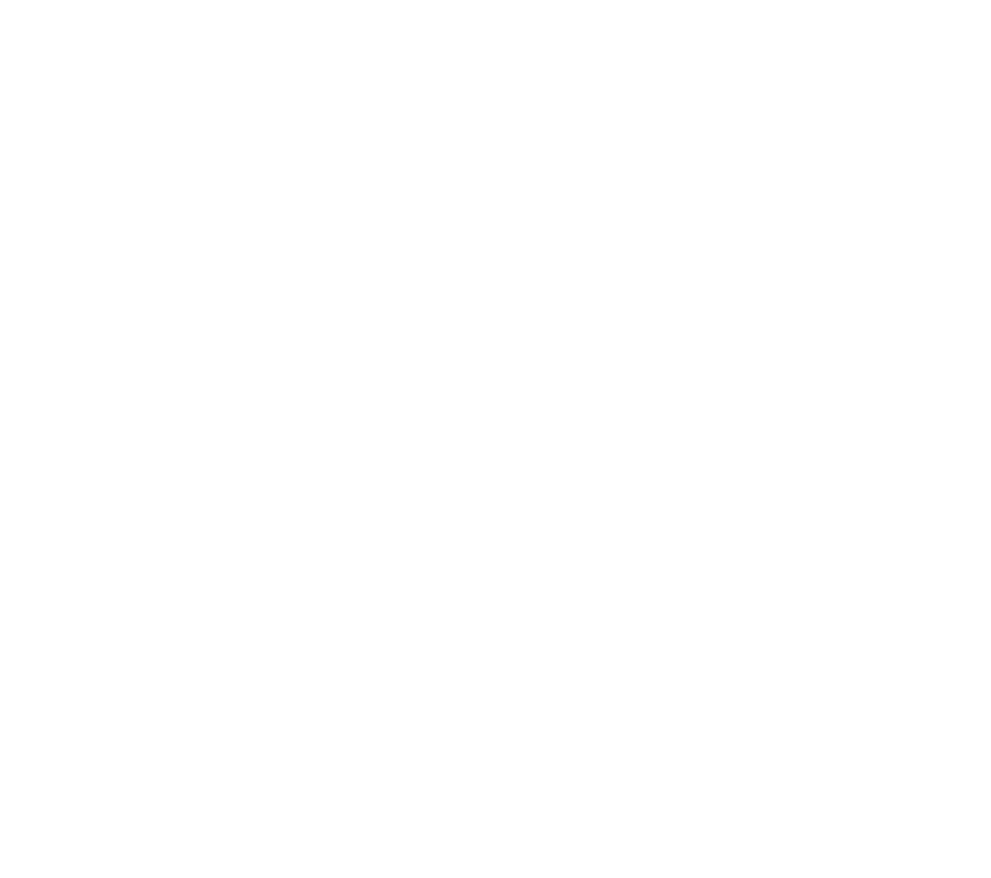
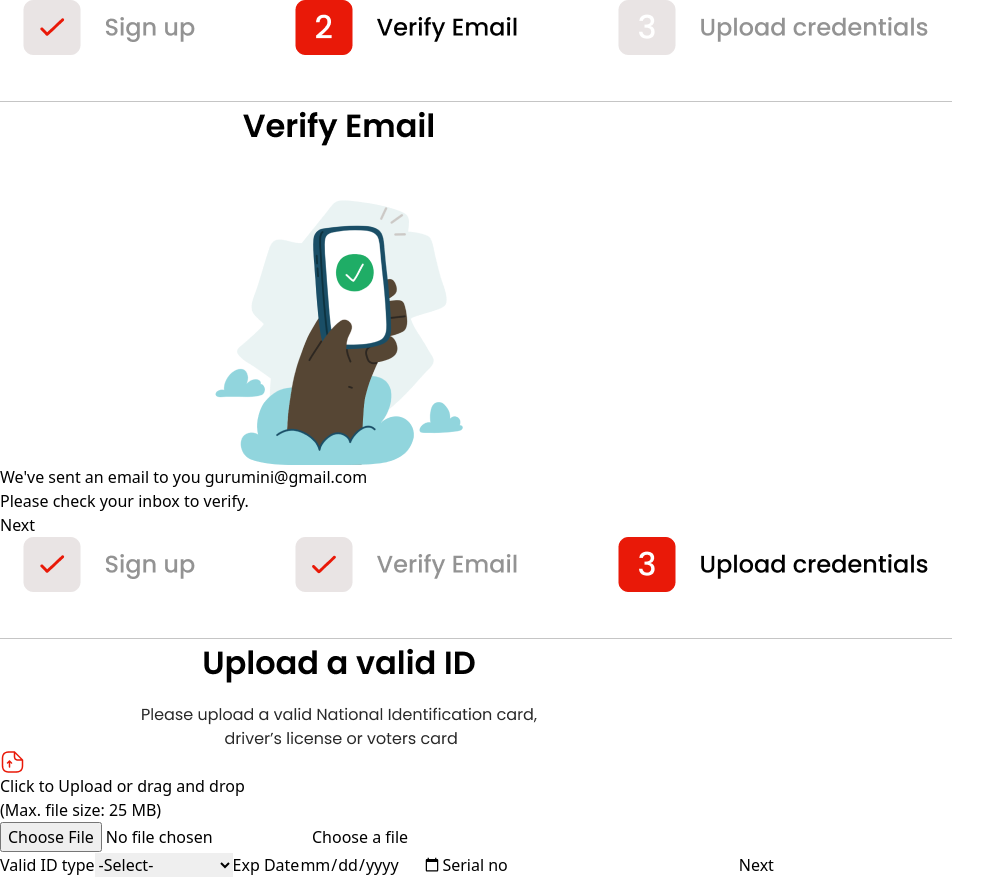
Before and after one commit to Ultimate-Guru/cosmo-remit, a React (Vite) app: page / in a window 1280 px wide. Before the commit this address had no page. Shown: the whole page, without its empty margins (0-991 px from the left). Before the commit the page ends 800 px from the top, so only its background shows below. Built offline with nearby package versions, Linux system fonts and the light colour scheme; the HTML template or start-up script is replaced by a standard one.

Commit message:
uncommented the code

```diff
--- a/src/App.jsx
+++ b/src/App.jsx
@@ -13,8 +13,8 @@
         <Route path="/SignIn" element={<SignIn />} />
         <Route path="/SignUp" element={<SignUp />} />
       </Routes>
-      {/* <VerifyEmail /> */}
-      {/* <Upload /> */}
+      <VerifyEmail />
+      <Upload />
     </div>
   );
 };
```
